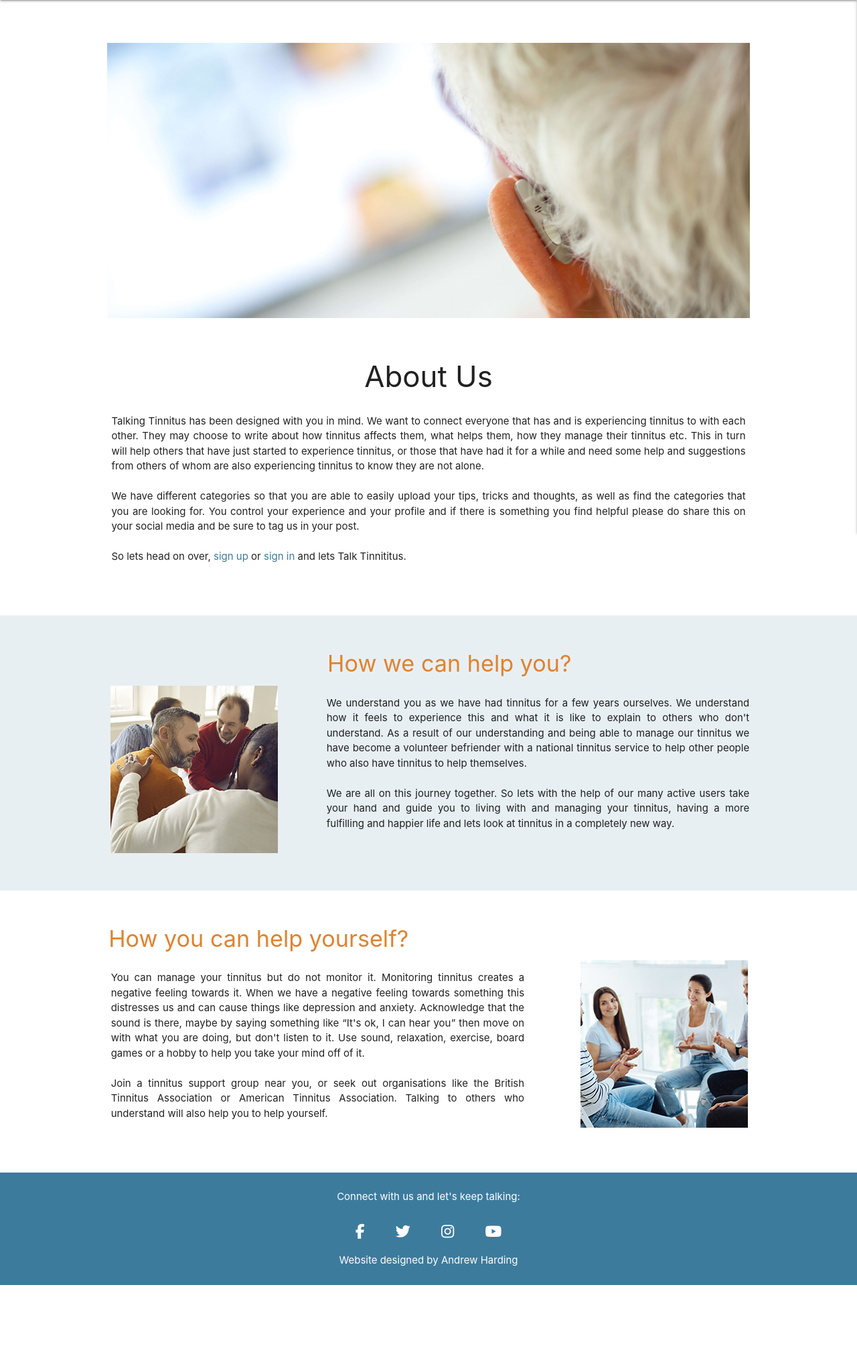
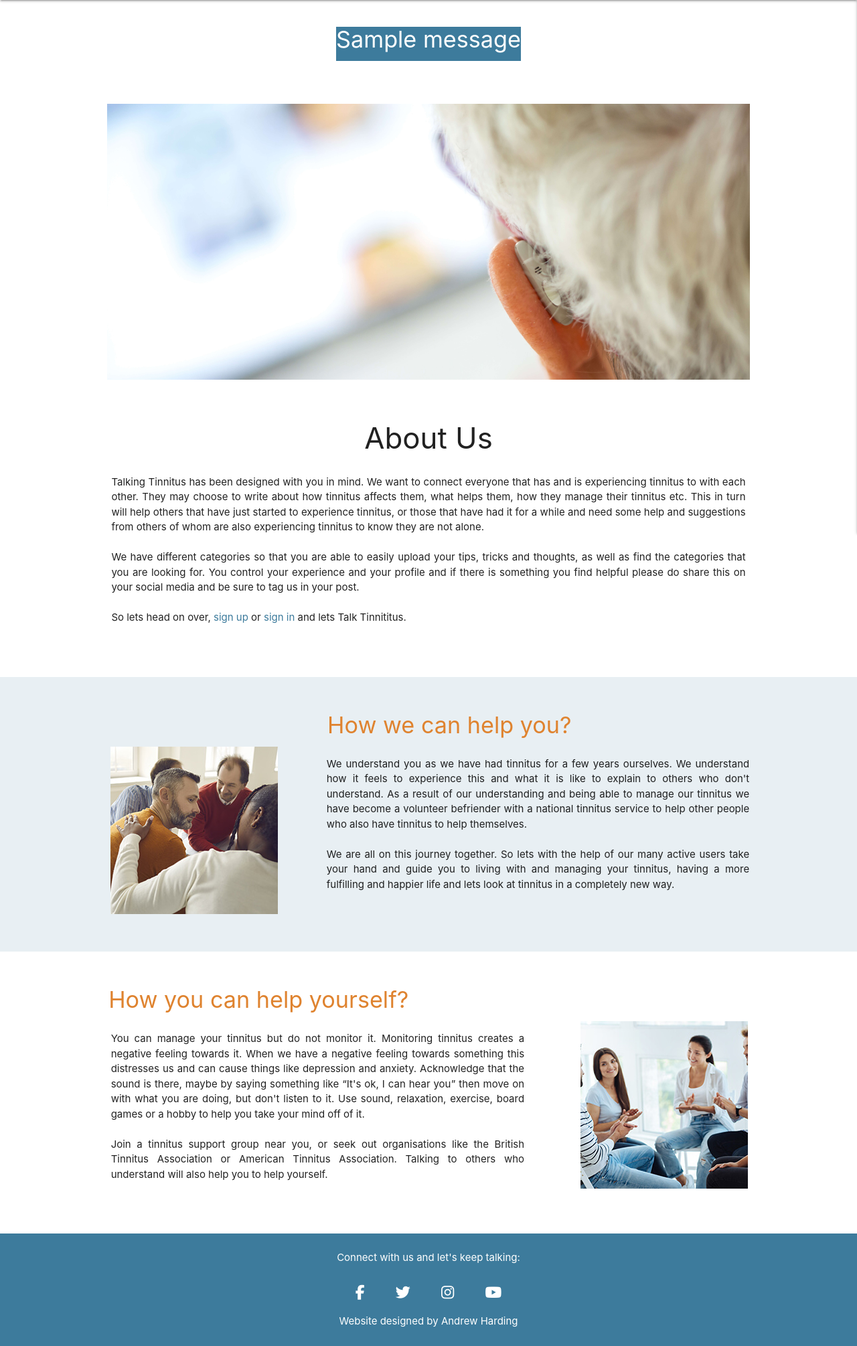
Before and after one commit to AndrewH1188/talking-tinnitus-ms3, a Flask app: page /about in a window 1280 px wide. Shown: the part 64-2074 px from the top of the page at 67% size. Before the commit the page ends 1983 px from the top, so only its background shows below. Run offline with Flask 2, Linux system fonts and the light colour scheme; one stand-in notice (Sample message) is shown; some libraries are stand-ins or nearby versions.

Commit message:
Amending Flash messages, this is for the pages that I would like to display them on. Also the styling of these has been amended too.

```diff
--- a/app.py
+++ b/app.py
@@ -91,8 +91,6 @@ def login():
             if check_password_hash(
                     existing_user["password"], request.form.get("password")):
                         session["user"] = request.form.get("username").lower()
-                        flash("Welcome, {}".format(
-                            request.form.get("username")))
                         return redirect(url_for(
                             "profile", username=session["user"]))
             else:
@@ -125,7 +123,6 @@ def profile(username):
 def logout():
     title = "Talking Tinnitus | Log in"
     # remove user from session cookie
-    flash("You have been logged out")
     session.pop("user")
     return redirect(url_for("login", title=title))
 
@@ -232,8 +229,6 @@ def delete_category(category_id):
     return redirect(url_for("get_categories"))
 
 
-
-
 @app.route("/contact")
 def contact():
     title = "Talking Tinnitus | Contact Us"
--- a/static/css/style.css
+++ b/static/css/style.css
@@ -13,6 +13,12 @@
   margin-bottom: 30px;
 }
 
+
+.flashes {
+  background-color: #3d7b9c;
+  height: fit-content;
+  width: fit-content
+}
 
 /*--------------------------------------------- Base page Nav Bar */
 
--- a/templates/base.html
+++ b/templates/base.html
@@ -73,6 +73,18 @@
             <li><a href="{{ url_for('contact') }}">Contact Us</a></li>
         </ul>
     </header>
+    <section>
+        <!-- flash messages -->
+        {% with messages = get_flashed_messages() %}
+        {% if messages %}
+        {% for message in messages %}
+        <div class="row flashes">
+            <h4 class="center-align white-text">{{ message }}</h4>
+        </div>
+        {% endfor %}
+        {% endif %}
+        {% endwith %}
+    </section>
 
     {% block content %}
     {% endblock %}
```
Lines whose indentation alone changed are shown as unchanged.
